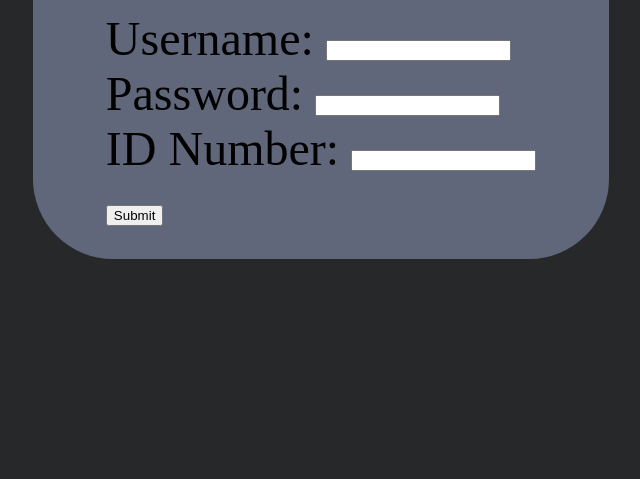
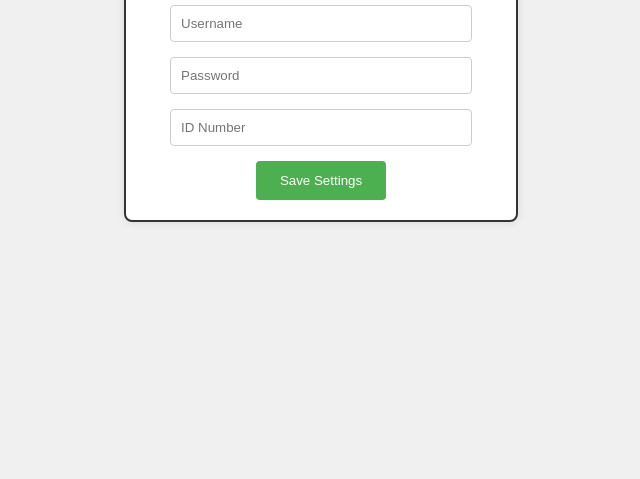
Before and after one commit to shlomi-levi/OpenU-AutoLogin, a browser extension: page options.html in a window 1280 px wide. Shown: the part 321-800 px from the top of the page, without its empty margins (319-959 px from the left). Drawn offline with Linux system fonts and the light colour scheme.

Commit message:
add extensions icon change the look of options page

```diff
--- a/options.html
+++ b/options.html
@@ -8,28 +8,14 @@
 </head>
 
 <body>
-    <div class="form-container">
-        <p>OpenU Auto-Login</p>
+    <div class="login-container">
+        <h2>OpenU-Automatic Log-in</h2>
         <form id="my-form">
-            <div class="form-item">
-                <label for="username">Username:</label>
-                <input type="text" id="username" required></input>
-            </div>
-
-            <div class="form-item">
-                <label for="password">Password:</label>
-                <input type="password" id="password" required></input>
-            </div>
-
-            <div class="form-item">
-                <label for="IDNumber">ID Number:</label>
-                <input type="text" id="id-number" required></input>
-            </div>
-
-            <button type="submit">Submit</button>
+          <input type="text" id="username" placeholder="Username" required>
+          <input type="password" id="password" placeholder="Password" required>
+          <input type="text" id="id-number" placeholder="ID Number" required>
+          <button type="submit">Save Settings</button>
         </form>
-
-    </div>
 </body>
 <script type="module" src="./dst/options.js"</script></script>
 </html>
--- a/styles.css
+++ b/styles.css
@@ -1,29 +1,39 @@
 body {
-    all: unset;
-    /* text-align: center; */
-    background-color: #272829;
-    font-size: 3rem;
+    display: flex;
+    justify-content: center;
+    align-items: center;
+    height: 100vh;
+    margin: 0;
+    background-color: #f0f0f0;
 }
 
-p {
-    margin: 0;
+.login-container {
+    text-align: center;
+    border: 2px solid #333;
+    padding: 20px;
+    border-radius: 8px;
+    width: 350px;
+    box-shadow: 0 0 10px rgba(0, 0, 0, 0.1);
+    background-color: #fff;
 }
 
-.form-container {
-    background-color: #61677a;
+.login-container h2 {
+    margin-top: 0;
+}
 
-    position: absolute;
-    top: 50%;
-    left: 50%;
-    transform: translate(-50%, -50%);
+.login-container input {
+    width: 80%;
+    padding: 10px;
+    margin-bottom: 15px;
+    border: 1px solid #ccc;
+    border-radius: 4px;
+}
 
-    border-radius: 80px;
-
-    height: 45%;
-    width: 45%;
-
-    display: flex;
-    flex-direction: column;
-    justify-content: space-evenly;
-    align-items: center;
+.login-container button {
+    background-color: #4caf50;
+    color: white;
+    padding: 12px 24px;
+    border: none;
+    border-radius: 4px;
+    cursor: pointer;
 }
```
Also changed, not shown: images/icon_128x128.png (added), images/icon_16x16.png (added), images/icon_32x32.png (added), images/icon_48x48.png (added), manifest.json.
